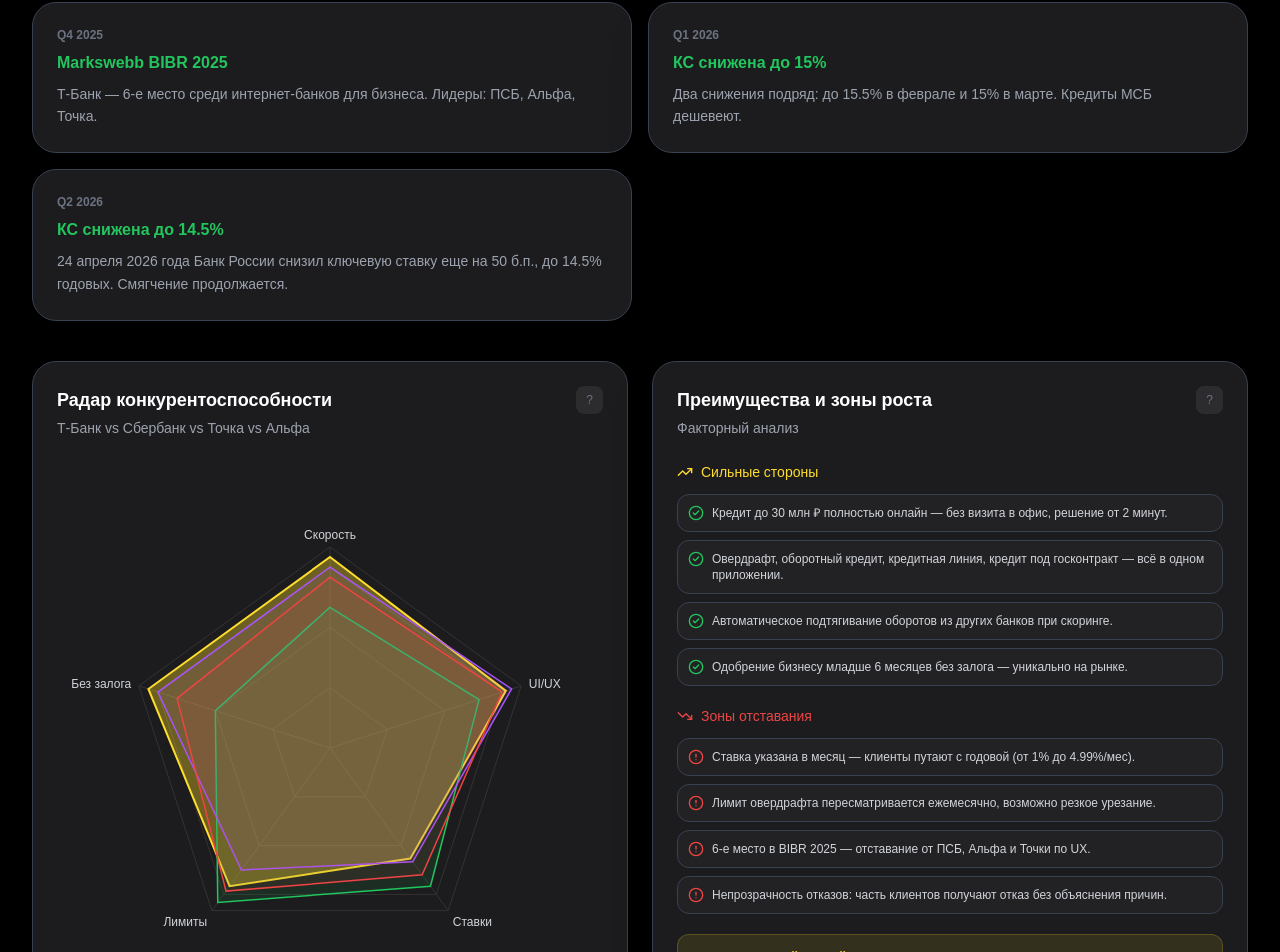
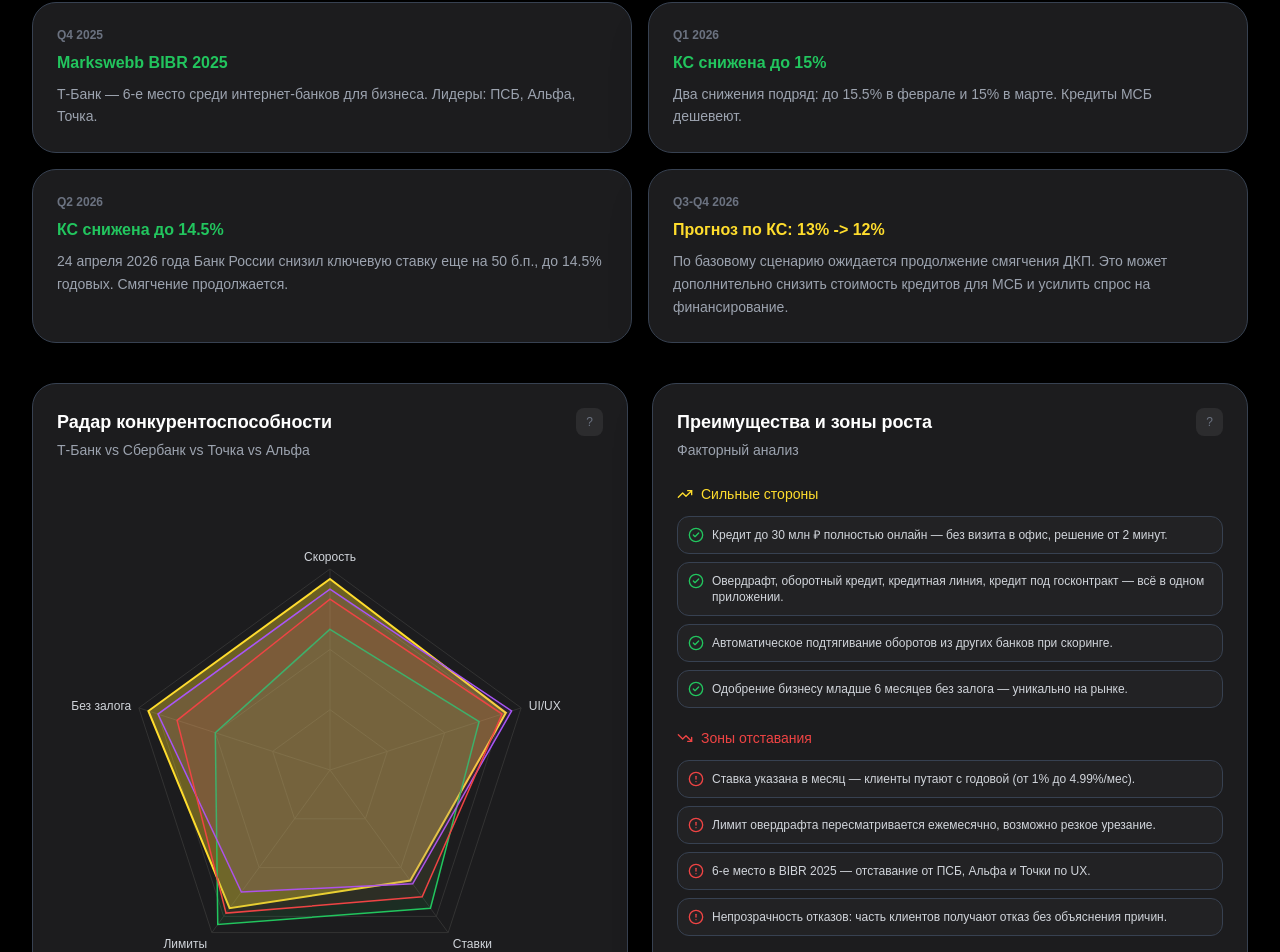
Before and after one commit to Kosxy/tbank-dashboard, a React (Vite) app: page / in a window 1280 px wide. Shown: the part 1268-2220 px from the top of the page. Built offline with nearby package versions, Linux system fonts and the light colour scheme.

Commit message:
Add forecast description card to timeline

```diff
--- a/src/App.jsx
+++ b/src/App.jsx
@@ -113,6 +113,7 @@
   { date: "Q4 2025", title: "Markswebb BIBR 2025", desc: "Т-Банк — 6-е место среди интернет-банков для бизнеса. Лидеры: ПСБ, Альфа, Точка.", type: "positive" },
   { date: "Q1 2026", title: "КС снижена до 15%", desc: "Два снижения подряд: до 15.5% в феврале и 15% в марте. Кредиты МСБ дешевеют.", type: "positive" },
   { date: "Q2 2026", title: "КС снижена до 14.5%", desc: "24 апреля 2026 года Банк России снизил ключевую ставку еще на 50 б.п., до 14.5% годовых. Смягчение продолжается.", type: "positive" },
+  { date: "Q3-Q4 2026", title: "Прогноз по КС: 13% -> 12%", desc: "По базовому сценарию ожидается продолжение смягчения ДКП. Это может дополнительно снизить стоимость кредитов для МСБ и усилить спрос на финансирование.", type: "forecast" },
 ];
 
 const sourcesData = [
@@ -430,7 +431,7 @@
                   <Card key={idx} className="p-5 flex flex-col justify-between" style={{ borderRadius: "16px", borderColor: "rgba(55,65,81,0.6)", backgroundColor: "rgba(28,28,30,0.8)", backdropFilter: "blur(8px)" }}>
                     <div>
                       <div className="text-xs font-bold mb-2" style={{ color: "#6B7280" }}>{ev.date}</div>
-                      <h4 className="text-base font-semibold mb-2" style={{ color: ev.type === "positive" ? "#22C55E" : "#EF4444" }}>{ev.title}</h4>
+                      <h4 className="text-base font-semibold mb-2" style={{ color: ev.type === "positive" ? "#22C55E" : ev.type === "forecast" ? "#FFDD2D" : "#EF4444" }}>{ev.title}</h4>
                       <p className="text-sm leading-relaxed" style={{ color: "#9CA3AF" }}>{ev.desc}</p>
                     </div>
                   </Card>
```
